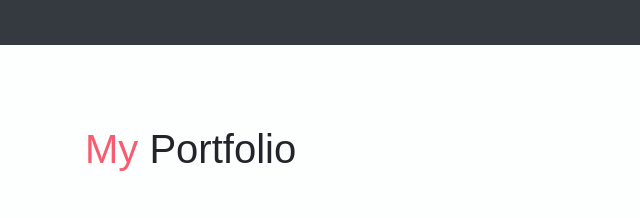
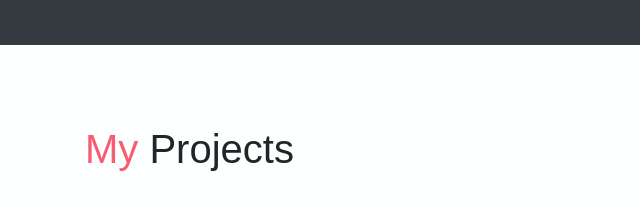
Before and after one commit to dileepkhanna/portfolioo, a plain HTML site: page index.html in a window 1280 px wide. Shown: the part 2281-2499 px from the top of the page, 0-640 px from the left. Drawn offline with nearby package versions, Linux system fonts and the light colour scheme; some packages are replaced by stand-ins of ours.

Commit message:
fourth  commit

```diff
--- a/index.html
+++ b/index.html
@@ -254,7 +254,7 @@
     <!-- Portfolio Section -->
     <section class="section bg-custom-gray" id="portfolio">
         <div class="container">
-            <h1 class="mb-5"><span class="text-danger">My</span> Portfolio</h1>
+            <h1 class="mb-5"><span class="text-danger">My</span> Projects</h1>
             <div class="portfolio">
                 <div class="filters">
                     <a href="#" data-filter=".html" class="active">
```
